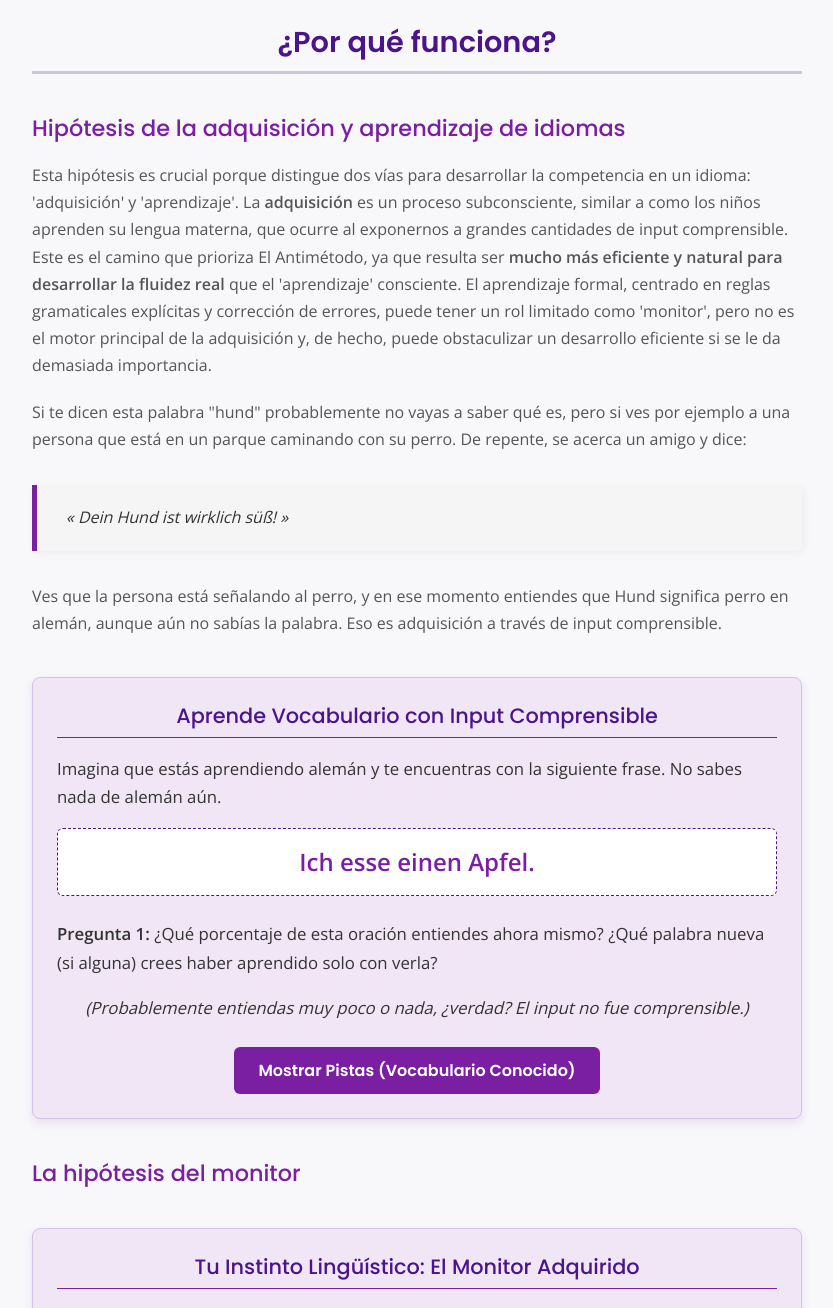
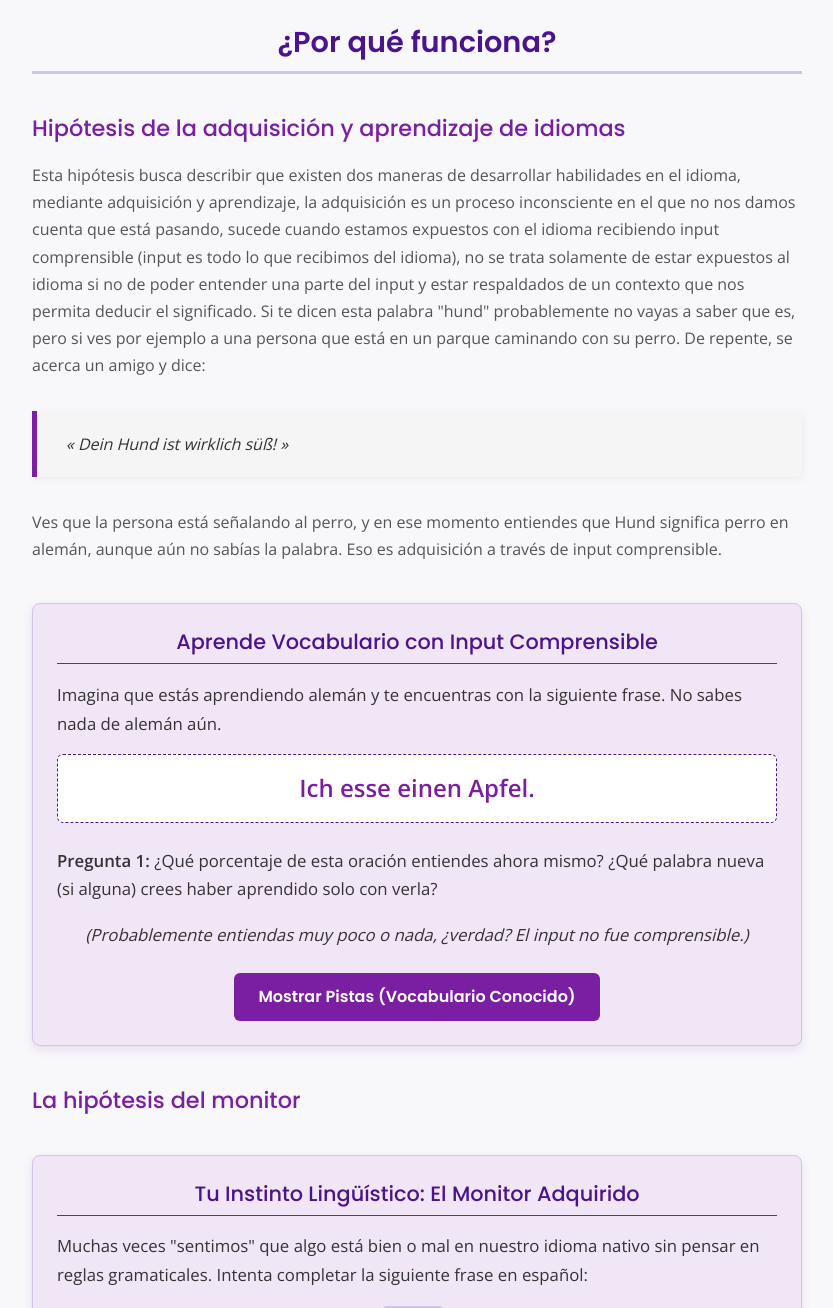
Before and after one commit to LuiseM93/ElAntimetodo, a Jekyll site: the page built from fundamentos.md, in a window 1280 px wide and 1400 px high, scrolled down 951 px, cut to the strip 92-1400 px from the top of the window. Shown: the whole strip, without its empty margins (223-1056 px from the left). Built offline with Jekyll 4.4.1, drawn with Linux system fonts in a browser that asks for light colours; some of the changed lines change nothing that is shown.

Commit message:
Update fundamentos.md

```diff
--- a/fundamentos.md
+++ b/fundamentos.md
@@ -28,7 +28,7 @@
   font-size: 1.05em;
   margin-bottom: 0.8rem;
 }
-.german-phrase { /* Para la frase inicial "Ich esse einen Apfel" */
+.german-phrase {
   font-size: 1.5em;
   font-weight: bold;
   color: var(--secondary-color);
@@ -71,41 +71,21 @@
   font-size: 0.9em;
   color: var(--text-light-color);
 }
-
-/* ESTILOS PARA LA FRASE CON MANZANA INLINE */
-.german-phrase-with-image {
-  font-size: 1.5em; /* Mantenemos tamaño base */
-  /* font-weight: bold; quitamos bold general, se aplica a Apfel */
+.apple-image-container { /* Contenedor para la imagen de la manzana (grande) */
+  text-align: center;
+  margin: 1.5rem 0 0.5rem 0; /* Ajustado margen para el texto de abajo */
+}
+.apple-image-container img {
+  max-width: 150px; /* Tamaño de la imagen de manzana grande */
+  border-radius: 8px;
+  border: 2px solid var(--secondary-color);
+}
+.apple-caption { /* Estilo para el texto "Esto es un Apfel" */
+  text-align: center;
+  font-style: italic;
   color: var(--secondary-color);
-  text-align: center;
-  margin: 1.5rem 0;
-  padding: 0.8rem;
-  background-color: white;
-  border-radius: 6px;
-  border: 1px dashed var(--primary-color);
-  line-height: 2; /* Aumentar interlineado para acomodar imagen */
+  margin-bottom: 1.5rem;
 }
-.highlighted-word-container {
-  display: inline-flex;
-  align-items: center; /* Centrar verticalmente la palabra y la imagen */
-  background-color: #fffacd; /* Amarillo pálido para resaltar */
-  padding: 0.1em 0.4em;
-  border-radius: 4px;
-  /* border: 1px solid #ffe082; Opcional: borde para el contenedor resaltado */
-}
-.highlighted-word-container strong { /* Para la palabra Apfel */
-  color: var(--primary-color); /* O un color que resalte más */
-  font-weight: bold;
-  margin-right: 5px; /* Espacio entre Apfel y la imagen */
-}
-.inline-apple-image {
-  width: 28px; /* Tamaño de la imagen de manzana inline */
-  height: 28px;
-  object-fit: contain;
-  vertical-align: middle; /* Alinear bien con el texto */
-  /* No necesita borde si la imagen ya es clara */
-}
-/* FIN DE ESTILOS PARA FRASE CON MANZANA INLINE */
 
 .interactive-button {
   display: block;
@@ -138,7 +118,6 @@
   font-size: 1.1em;
 }
 
-/* Estilos para la actividad del Monitor */
 .fill-in-blank-activity input[type="text"] {
   border: 2px solid var(--light-purple-color);
   border-radius: 4px;
@@ -180,8 +159,8 @@
     <h2 style="text-align:center;">¿Por qué funciona?</h2>
 
     <h3>Hipótesis de la adquisición y aprendizaje de idiomas</h3>
-    <p>Esta hipótesis es crucial porque distingue dos vías para desarrollar la competencia en un idioma: 'adquisición' y 'aprendizaje'. La <strong>adquisición</strong> es un proceso subconsciente, similar a como los niños aprenden su lengua materna, que ocurre al exponernos a grandes cantidades de input comprensible. Este es el camino que prioriza El Antimétodo, ya que resulta ser <strong>mucho más eficiente y natural para desarrollar la fluidez real</strong> que el 'aprendizaje' consciente. El aprendizaje formal, centrado en reglas gramaticales explícitas y corrección de errores, puede tener un rol limitado como 'monitor', pero no es el motor principal de la adquisición y, de hecho, puede obstaculizar un desarrollo eficiente si se le da demasiada importancia.</p>
-    <p>Si te dicen esta palabra "hund" probablemente no vayas a saber qué es, pero si ves por ejemplo a una persona que está en un parque caminando con su perro. De repente, se acerca un amigo y dice:</p>
+    <!-- TU TEXTO ORIGINAL RESTAURADO AQUÍ -->
+    <p>Esta hipótesis busca describir que existen dos maneras de desarrollar habilidades en el idioma, mediante adquisición y aprendizaje, la adquisición es un proceso inconsciente en el que no nos damos cuenta que está pasando, sucede cuando estamos expuestos con el idioma recibiendo input comprensible (input es todo lo que recibimos del idioma), no se trata solamente de estar expuestos al idioma si no de poder entender una parte del input y estar respaldados de un contexto que nos permita deducir el significado. Si te dicen esta palabra "hund" probablemente no vayas a saber que es, pero si ves por ejemplo a una persona que está en un parque caminando con su perro. De repente, se acerca un amigo y dice:</p>
     <div style="background: #f5f5f5; border-left: 5px solid var(--secondary-color); padding: 1.2rem 1.8rem; margin: 2rem 0; font-style: italic; border-radius: 0 6px 6px 0; box-shadow: 2px 2px 8px rgba(0,0,0,0.05);">
       « Dein Hund ist wirklich süß! »
     </div>
@@ -191,7 +170,7 @@
     <div class="interactive-activity">
       <h4>Aprende Vocabulario con Input Comprensible</h4>
       <p>Imagina que estás aprendiendo alemán y te encuentras con la siguiente frase. No sabes nada de alemán aún.</p>
-      <div class="german-phrase" id="germanPhrase1">Ich esse einen Apfel.</div>
+      <div class="german-phrase" id="germanPhrase1_Apfel">Ich esse einen Apfel.</div>
       <p class="question-prompt"><strong>Pregunta 1:</strong> ¿Qué porcentaje de esta oración entiendes ahora mismo? ¿Qué palabra nueva (si alguna) crees haber aprendido solo con verla?</p>
       <p style="text-align:center; font-style:italic;">(Probablemente entiendas muy poco o nada, ¿verdad? El input no fue comprensible.)</p>
 
@@ -216,22 +195,24 @@
             <div class="translation">(un)</div>
           </div>
         </div>
-        <p>Conociendo estas tres palabras, vuelves a ver la frase. Observa la palabra resaltada y la imagen directamente asociada:</p>
-        <div class="german-phrase-with-image"> <!-- CONTENEDOR PARA LA FRASE CON IMAGEN INLINE -->
-            Ich esse einen <span class="highlighted-word-container"><strong>Apfel</strong><img src="{{ '/assets/manzana.png' | relative_url }}" alt="Una manzana" class="inline-apple-image"></span>.
+        <p>Conociendo estas tres palabras, vuelves a ver la frase. Observa la palabra resaltada:</p>
+        <div class="german-phrase" id="germanPhrase2_Apfel">Ich esse einen <strong>Apfel</strong>.</div>
+        <div class="apple-image-container"> <!-- Contenedor para la imagen de manzana grande -->
+          <img src="{{ '/assets/manzana.png' | relative_url }}" alt="Una manzana">
         </div>
+        <p class="apple-caption">Esto es un <strong>Apfel</strong>.</p> <!-- Texto para relacionar -->
         <p class="question-prompt"><strong>Pregunta 2:</strong> Ahora, con las pistas y la imagen, ¿qué palabra nueva aprendiste? ¿Qué significa "Apfel"?</p>
-        <p class="conclusion-text" id="apfelConclusion" style="display:none;">¡Exacto! "Apfel" significa manzana. Lo aprendiste porque el input (la frase + la imagen) se volvió <strong>comprensible</strong> gracias al contexto y al vocabulario que ya "conocías". Así funciona el i+1.</p>
+        <p class="conclusion-text" id="apfelConclusion" style="display:none;">¡Exacto! "Apfel" significa manzana. Lo aprendiste porque el input (la frase + la imagen + la pista "Esto es un Apfel") se volvió <strong>comprensible</strong> gracias al contexto y al vocabulario que ya "conocías". Así funciona el i+1.</p>
       </div>
     </div>
 
     <h3>La hipótesis del monitor</h3>
-    <!-- ACTIVIDAD INTERACTIVA 2: MONITOR - Ahora ANTES del párrafo explicativo -->
+    <!-- ACTIVIDAD INTERACTIVA 2: MONITOR -->
     <div class="interactive-activity fill-in-blank-activity">
         <h4>Tu Instinto Lingüístico: El Monitor Adquirido</h4>
         <p>Muchas veces "sentimos" que algo está bien o mal en nuestro idioma nativo sin pensar en reglas gramaticales. Intenta completar la siguiente frase en español:</p>
         <p style="text-align:center; font-size: 1.2em; margin: 1rem 0;">
-            Yo voy <input type="text" id="blankWord" maxlength="1" size="1" oninput="checkAnswerMonitor(this.value)"> la casa.
+            Yo voy <input type="text" id="blankWordMonitor" maxlength="1" size="1" oninput="checkAnswerMonitor(this.value)"> la casa.
         </p>
         <div id="feedbackMsgMonitor" class="feedback-message"></div>
         <div id="monitorExplanation" class="hidden-content">
@@ -241,6 +222,7 @@
         </div>
     </div>
 
+    <!-- TU TEXTO ORIGINAL RESTAURADO AQUÍ -->
     <p>"Cuando yo era pequeño me gustaba jugar los juguetes". Si leíste esta oración probablemente veas algo mal con ella, que le falta una "a" para que sea correcta gramaticalmente, a pesar de no tener idea de la gramática del español. Esto es gracias al monitor adquirido; sentimos que está mal a pesar de no saber qué es o por qué. En comparación, el monitor aprendido de manera consciente (el que se desarrolla mediante el estudio formal de gramática) aunque puede ayudar a corregir errores al escribir o al hablar pausadamente, no resulta tan útil en el habla espontánea, ya que interfiere con la fluidez. Esto se debe a que para usarlo necesitas conocer las reglas (incluso los expertos no las conocen todas), tiempo para pensar (que no tienes en una conversación normal), y enfocar tu atención en la forma y el significado simultáneamente. Esto convierte el hablar en un proceso tedioso, a menudo traduciendo desde tu idioma natal.</p>
     <p>En cambio, el monitor adquirido de forma natural a través de input comprensible y repetido se activa de manera automática, permitiendo correcciones más intuitivas sin obstaculizar la comunicación. Este monitor "implícito" mejora con el tiempo y la exposición constante, y refleja un conocimiento más profundo, funcional y <strong>eficiente</strong> del idioma.</p>
   </section>
@@ -248,8 +230,8 @@
 </main>
 
 <script>
-function revealCluesApfel() { // Renombrada para evitar conflictos
-  const cluesSection = document.getElementById('cluesSectionApfel'); // ID único
+function revealCluesApfel() {
+  const cluesSection = document.getElementById('cluesSectionApfel');
   cluesSection.style.display = 'block';
   setTimeout(() => {
     const apfelConclusion = document.getElementById('apfelConclusion');
@@ -257,15 +239,20 @@
       apfelConclusion.style.display = 'block';
     }
   }, 1500);
-  const button = document.querySelector('.interactive-button[onclick="revealCluesApfel()"]'); // Ajustar selector
+  const button = document.querySelector('.interactive-button[onclick="revealCluesApfel()"]');
   if (button) {
     button.style.display = 'none';
   }
 }
 
-function checkAnswerMonitor(value) { // Renombrada para evitar conflictos
-  const feedbackMsg = document.getElementById('feedbackMsgMonitor'); // ID único
+function checkAnswerMonitor(value) {
+  const feedbackMsg = document.getElementById('feedbackMsgMonitor');
   const monitorExplanation = document.getElementById('monitorExplanation');
+  // Asegurarse de que los elementos existen antes de manipularlos
+  if (!feedbackMsg || !monitorExplanation) {
+      console.error("Error: Elementos de feedback o explicación del monitor no encontrados.");
+      return;
+  }
   if (value.toLowerCase() === 'a') {
     feedbackMsg.textContent = '¡Correcto! "Yo voy a la casa."';
     feedbackMsg.className = 'feedback-message correct';
```
